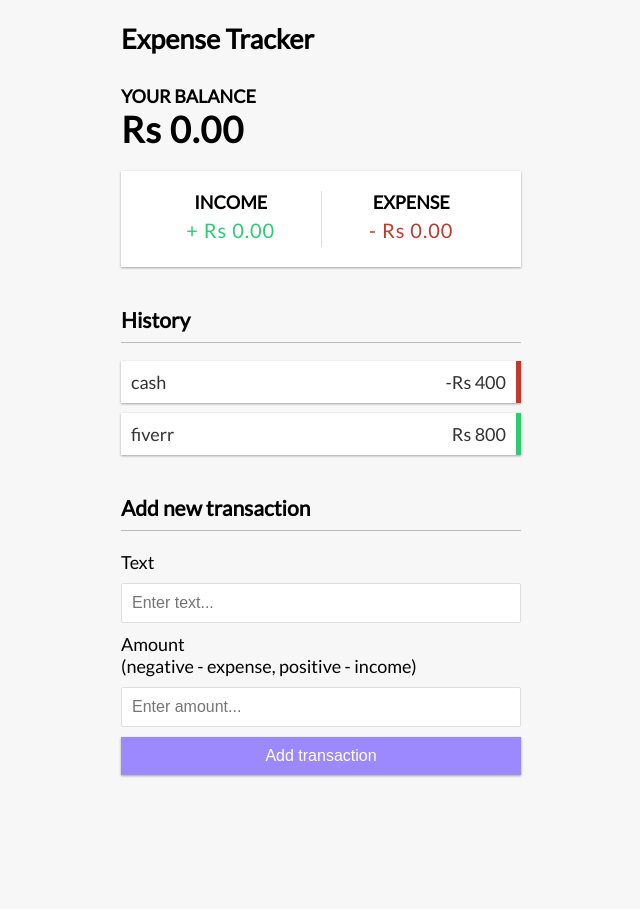
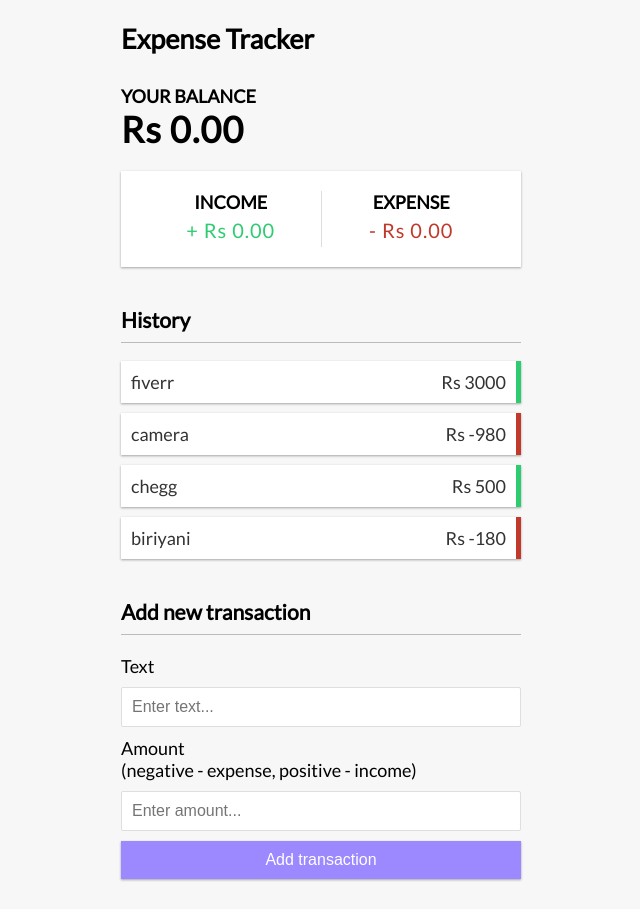
Before and after one commit to kc211/vue-expense-tracker, a Vue app: page / in a window 1280 px wide. Shown: the whole page, without its empty margins (319-959 px from the left). Before the commit the page ends 805 px from the top, so only its background shows below. Built offline with nearby package versions, Linux system fonts and the light colour scheme.

Commit message:
removing the hard code and providing the transaction list with an array of data

```diff
--- a/src/components/TransactionList.vue
+++ b/src/components/TransactionList.vue
@@ -1,13 +1,33 @@
 <template>
     <h3>History</h3>
     <ul class="list" id="list">
-        <li class="minus">
+        <li v-for="t in transactions" :key="t.id" :class="t.amount<0 ?'minus' :'plus'">
+            {{ t.text }}<span>Rs {{ t.amount }}</span>
+            <button class="delete-btn">x</button>
+        </li>
+        <!-- <li class="minus">
             cash<span>-Rs 400</span>
             <button class="delete-btn">x</button>
         </li>
         <li class="plus">
             fiverr<span>Rs 800</span>
             <button class="delete-btn">x</button>
-        </li>
+        </li> -->
     </ul>
 </template>
+<script>
+
+export default{
+    data(){
+        return {
+            transactions:[
+                {id:1, text:'fiverr', amount:3000},
+                {id:2, text:'camera', amount:-980},
+                {id:3, text:'chegg', amount:500},
+                {id:4, text:'biriyani', amount:-180}
+            ]
+        }
+    }
+}
+
+</script>
```
